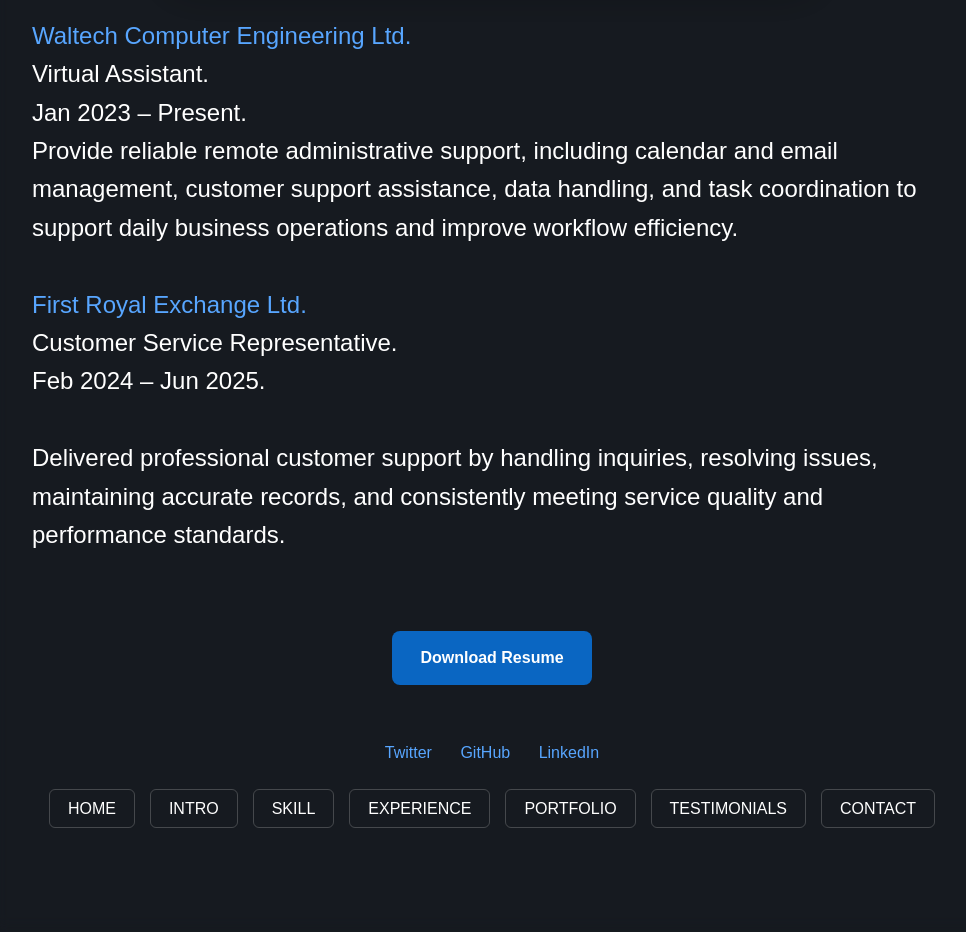
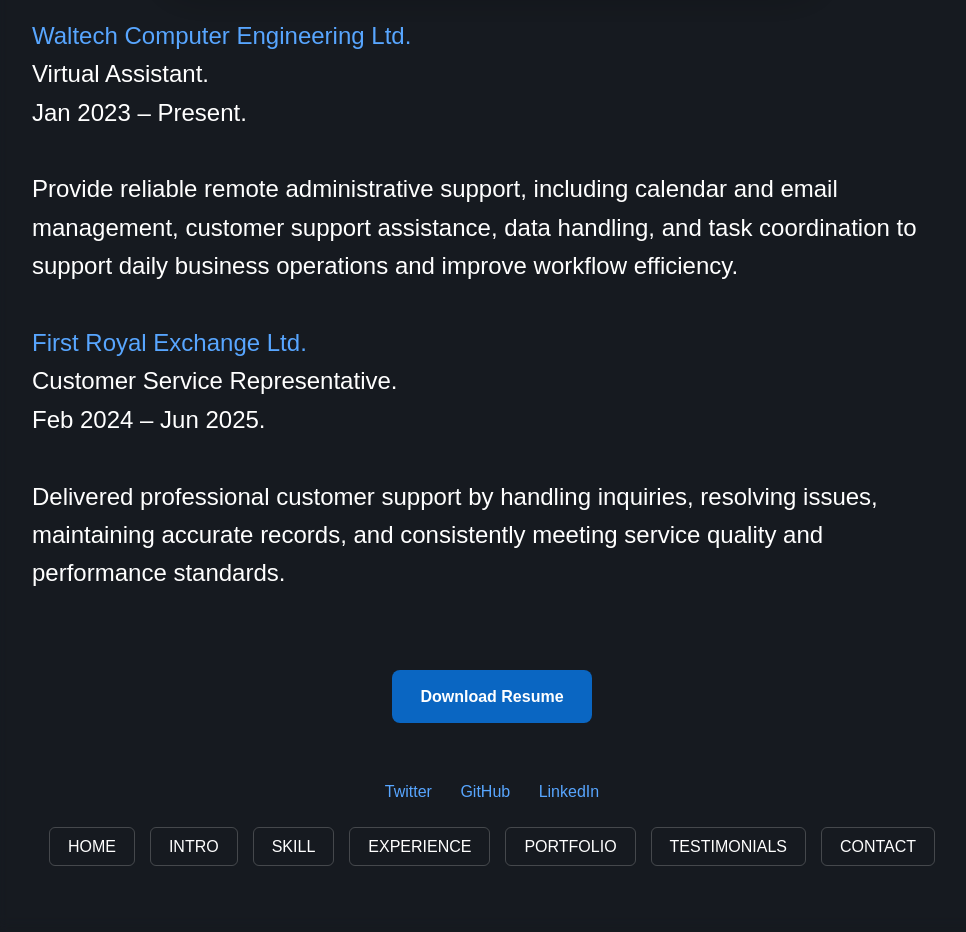
Before and after one commit to st2walton1/stanleywalton, a plain HTML site: page experience.html in a window 1280 px wide. Shown: the part 1020-1952 px from the top of the page, without its empty margins (148-1114 px from the left). Drawn offline with Linux system fonts and the light colour scheme; a script that the page names is missing.

Commit message:
Add files via upload

```diff
--- a/experience.html
+++ b/experience.html
@@ -231,6 +231,7 @@
       <p align="left" class="style3">Waltech Computer Engineering Ltd.</p>
       <p align="left" class="style2">Virtual Assistant.<br>
       Jan 2023 – Present. </p>
+      <p align="left" class="style2">&nbsp;</p>
       <p align="left" class="style2">Provide reliable remote administrative support, including calendar and email management, customer support assistance, data handling, and task coordination to support daily business operations and improve workflow efficiency.</p>
       <p align="left" class="style2">&nbsp;</p>
       <p align="left" class="style3">First Royal Exchange Ltd.</p>
```
